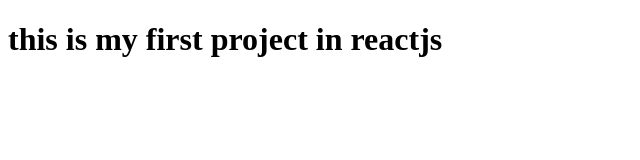
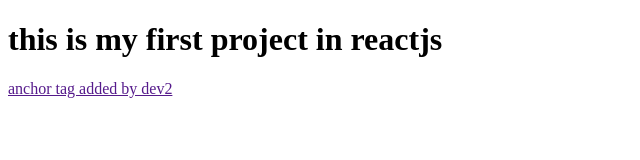
Before and after one commit to afzal151426/mernAssignment, a plain HTML site: page index.html in a window 1280 px wide. Shown: the whole page, without its empty margins (0-640 px from the left). Drawn offline with Linux system fonts and the light colour scheme.

Commit message:
first commit by

```diff
--- a/index.html
+++ b/index.html
@@ -7,5 +7,6 @@
   </head>
   <body>
     <h1>this is my first project in reactjs</h1>
+    <a href="">anchor tag added by dev2</a>
   </body>
 </html>
```
